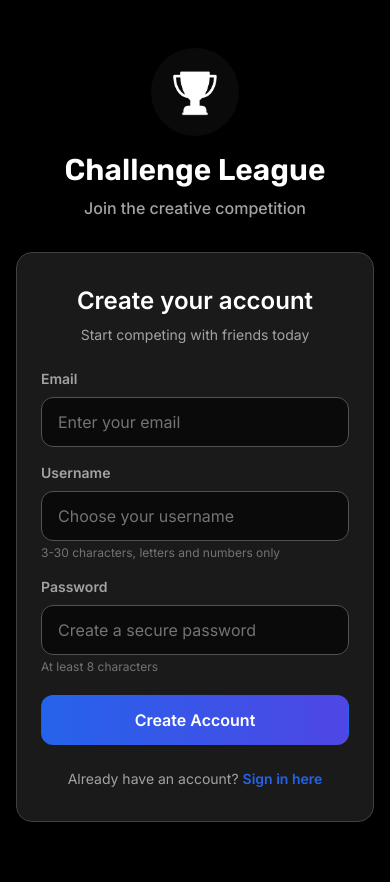
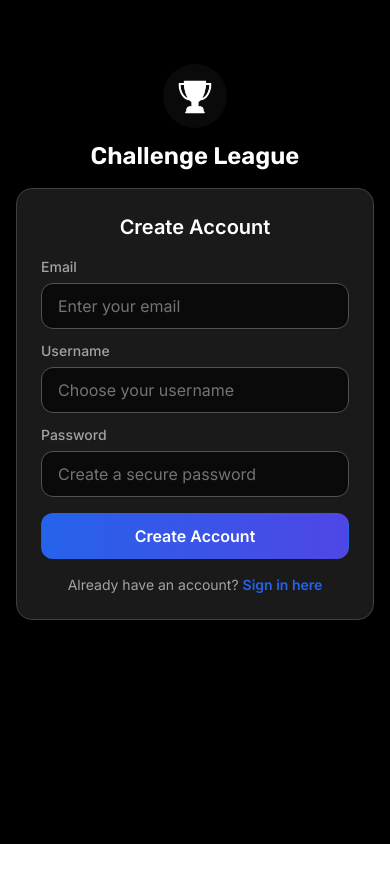
Before and after one commit to emriedel/challenge-league, a Next.js app: page /auth/signup in a window 390 px wide. Shown: the top 882 px of the page. After the commit the page ends 844 px from the top, so only its background shows below. Built offline with nearby package versions, Linux system fonts and the light colour scheme; no server answers.

Commit message:
Design improvements to the sign up / sign in flows

```diff
--- a/src/app/auth/signup/page.tsx
+++ b/src/app/auth/signup/page.tsx
@@ -60,49 +60,43 @@ export default function SignUp() {
   };
 
   return (
-    <div className="min-h-screen bg-app-bg flex flex-col justify-center py-12 px-4 sm:px-6 lg:px-8">
+    <div className="min-h-screen bg-app-bg flex flex-col px-4 pt-16 sm:py-12 sm:px-6 lg:px-8">
       <div className="sm:mx-auto sm:w-full sm:max-w-md">
         {/* Logo and Brand */}
-        <div className="flex flex-col items-center mb-8">
-          <div className="bg-app-surface-dark rounded-full p-3 shadow-lg mb-4">
+        <div className="flex flex-col items-center mb-4 sm:mb-8">
+          <div className="bg-app-surface-dark rounded-full p-2 sm:p-3 shadow-lg mb-3 sm:mb-4">
             <Image
               src="/challenge-league-logo.png"
               alt="Challenge League"
-              width={64}
-              height={64}
-              className="rounded-full"
+              width={48}
+              height={48}
+              className="rounded-full sm:w-16 sm:h-16"
               priority
             />
           </div>
-          <h1 className={`${rubik.className} text-3xl font-semibold text-app-text text-center`}>
+          <h1 className={`${rubik.className} text-2xl sm:text-3xl font-semibold text-app-text text-center`}>
             Challenge League
           </h1>
-          <p className="mt-2 text-center text-app-text-secondary font-medium">
-            Join the creative competition
-          </p>
         </div>
 
         {/* Sign Up Card */}
-        <div className="bg-app-surface py-8 px-6 shadow-xl rounded-2xl border border-app-border">
-          <div className="mb-6">
-            <h2 className="text-2xl font-semibold text-app-text text-center mb-2">
-              Create your account
+        <div className="bg-app-surface py-6 sm:py-8 px-6 shadow-xl rounded-2xl border border-app-border">
+          <div className="mb-4 sm:mb-6">
+            <h2 className="text-xl sm:text-2xl font-semibold text-app-text text-center">
+              Create Account
             </h2>
-            <p className="text-center text-app-text-secondary text-sm">
-              Start competing with friends today
-            </p>
           </div>
 
-          <form className="space-y-5" onSubmit={handleSubmit}>
+          <form className="space-y-4 sm:space-y-5" onSubmit={handleSubmit}>
             {error && (
               <div className="bg-app-error-bg border border-app-error text-app-error px-4 py-3 rounded-lg text-sm">
                 {error}
               </div>
             )}
 
-            <div className="space-y-4">
+            <div className="space-y-3 sm:space-y-4">
               <div>
-                <label htmlFor="email" className="block text-sm font-semibold text-app-text-secondary mb-2">
+                <label htmlFor="email" className="block text-sm font-medium text-app-text-secondary mb-1.5">
                   Email
                 </label>
                 <input
@@ -111,7 +105,7 @@ export default function SignUp() {
                   type="email"
                   autoComplete="email"
                   required
-                  className="appearance-none block w-full px-4 py-3 border border-app-border-light bg-app-surface-dark text-app-text rounded-xl shadow-sm placeholder-app-text-muted focus:outline-none focus:ring-2 focus:ring-blue-500 focus:border-transparent transition-all duration-200"
+                  className="appearance-none block w-full px-4 py-2.5 sm:py-3 border border-app-border-light bg-app-surface-dark text-app-text rounded-xl shadow-sm placeholder-app-text-muted focus:outline-none focus:ring-2 focus:ring-blue-500 focus:border-transparent transition-all duration-200"
                   placeholder="Enter your email"
                   value={email}
                   onChange={(e) => setEmail(e.target.value)}
@@ -119,7 +113,7 @@ export default function SignUp() {
               </div>
 
               <div>
-                <label htmlFor="username" className="block text-sm font-semibold text-app-text-secondary mb-2">
+                <label htmlFor="username" className="block text-sm font-medium text-app-text-secondary mb-1.5">
                   Username
                 </label>
                 <input
@@ -128,18 +122,15 @@ export default function SignUp() {
                   type="text"
                   autoComplete="username"
                   required
-                  className="appearance-none block w-full px-4 py-3 border border-app-border-light bg-app-surface-dark text-app-text rounded-xl shadow-sm placeholder-app-text-muted focus:outline-none focus:ring-2 focus:ring-blue-500 focus:border-transparent transition-all duration-200"
+                  className="appearance-none block w-full px-4 py-2.5 sm:py-3 border border-app-border-light bg-app-surface-dark text-app-text rounded-xl shadow-sm placeholder-app-text-muted focus:outline-none focus:ring-2 focus:ring-blue-500 focus:border-transparent transition-all duration-200"
                   placeholder="Choose your username"
                   value={username}
                   onChange={(e) => setUsername(e.target.value)}
                 />
-                <p className="mt-1 text-xs text-app-text-muted">
-                  3-30 characters, letters and numbers only
-                </p>
               </div>
 
               <div>
-                <label htmlFor="password" className="block text-sm font-semibold text-app-text-secondary mb-2">
+                <label htmlFor="password" className="block text-sm font-medium text-app-text-secondary mb-1.5">
                   Password
                 </label>
                 <input
@@ -148,21 +139,18 @@ export default function SignUp() {
                   type="password"
                   autoComplete="new-password"
                   required
-                  className="appearance-none block w-full px-4 py-3 border border-app-border-light bg-app-surface-dark text-app-text rounded-xl shadow-sm placeholder-app-text-muted focus:outline-none focus:ring-2 focus:ring-blue-500 focus:border-transparent transition-all duration-200"
+                  className="appearance-none block w-full px-4 py-2.5 sm:py-3 border border-app-border-light bg-app-surface-dark text-app-text rounded-xl shadow-sm placeholder-app-text-muted focus:outline-none focus:ring-2 focus:ring-blue-500 focus:border-transparent transition-all duration-200"
                   placeholder="Create a secure password"
                   value={password}
                   onChange={(e) => setPassword(e.target.value)}
                 />
-                <p className="mt-1 text-xs text-app-text-muted">
-                  At least 8 characters
-                </p>
               </div>
             </div>
 
             <button
               type="submit"
               disabled={isLoading}
-              className="w-full flex justify-center py-3 px-4 border border-transparent rounded-xl shadow-sm text-white bg-gradient-to-r from-blue-600 to-indigo-600 hover:from-blue-700 hover:to-indigo-700 focus:outline-none focus:ring-2 focus:ring-offset-2 focus:ring-blue-500 disabled:opacity-50 disabled:cursor-not-allowed transition-all duration-200 font-semibold"
+              className="w-full flex justify-center py-2.5 sm:py-3 px-4 border border-transparent rounded-xl shadow-sm text-white bg-gradient-to-r from-blue-600 to-indigo-600 hover:from-blue-700 hover:to-indigo-700 focus:outline-none focus:ring-2 focus:ring-offset-2 focus:ring-blue-500 disabled:opacity-50 disabled:cursor-not-allowed transition-all duration-200 font-semibold"
             >
               {isLoading ? (
                 <div className="flex items-center">
@@ -179,7 +167,7 @@ export default function SignUp() {
           </form>
 
           {/* Sign In Link */}
-          <div className="mt-6 text-center">
+          <div className="mt-4 sm:mt-6 text-center">
             <p className="text-app-text-secondary text-sm">
               Already have an account?{' '}
               <Link
--- a/src/app/layout.tsx
+++ b/src/app/layout.tsx
@@ -6,6 +6,7 @@ import Navigation from '@/components/Navigation';
 import BottomNavigation from '@/components/BottomNavigation';
 import ErrorBoundary from '@/components/ErrorBoundary';
 import PWAInstallPrompt from '@/components/PWAInstallPrompt';
+import LayoutContent from '@/components/LayoutContent';
 import { inter } from '@/lib/fonts';
 
 export const metadata: Metadata = {
@@ -63,16 +64,9 @@ export default function RootLayout({
         <ErrorBoundary>
           <QueryProvider>
             <SessionProvider>
-              <div className="min-h-screen bg-app-bg">
-                <Navigation />
-                <main className="pb-20 md:pb-0">
-                  <ErrorBoundary>
-                    {children}
-                  </ErrorBoundary>
-                </main>
-                <BottomNavigation />
-                <PWAInstallPrompt />
-              </div>
+              <LayoutContent>
+                {children}
+              </LayoutContent>
             </SessionProvider>
           </QueryProvider>
         </ErrorBoundary>
--- a/src/app/profile/setup/page.tsx
+++ b/src/app/profile/setup/page.tsx
@@ -3,7 +3,9 @@
 import { useSession } from 'next-auth/react';
 import { useRouter } from 'next/navigation';
 import { useEffect } from 'react';
+import Image from 'next/image';
 import ProfilePhotoSetup from '@/components/ProfilePhotoSetup';
+import { rubik } from '@/lib/fonts';
 
 export default function ProfileSetupPage() {
   const { data: session, status } = useSession();
@@ -30,7 +32,7 @@ export default function ProfileSetupPage() {
 
   if (status === 'loading') {
     return (
-      <div className="min-h-screen flex items-center justify-center">
+      <div className="min-h-screen bg-app-bg flex items-center justify-center">
         <div className="animate-spin rounded-full h-12 w-12 border-b-2 border-blue-500"></div>
       </div>
     );
@@ -41,8 +43,25 @@ export default function ProfileSetupPage() {
   }
 
   return (
-    <div className="min-h-screen bg-gray-50 flex items-center justify-center py-12 px-4 sm:px-6 lg:px-8">
-      <div className="w-full max-w-md">
+    <div className="min-h-screen bg-app-bg flex flex-col px-4 pt-16 sm:py-12 sm:px-6 lg:px-8">
+      <div className="sm:mx-auto sm:w-full sm:max-w-md">
+        {/* Logo and Brand */}
+        <div className="flex flex-col items-center mb-4 sm:mb-8">
+          <div className="bg-app-surface-dark rounded-full p-2 sm:p-3 shadow-lg mb-3 sm:mb-4">
+            <Image
+              src="/challenge-league-logo.png"
+              alt="Challenge League"
+              width={48}
+              height={48}
+              className="rounded-full sm:w-16 sm:h-16"
+              priority
+            />
+          </div>
+          <h1 className={`${rubik.className} text-2xl sm:text-3xl font-semibold text-app-text text-center`}>
+            Challenge League
+          </h1>
+        </div>
+
         <ProfilePhotoSetup
           username={session.user.username || session.user.email || 'User'}
           onComplete={handleComplete}
--- /dev/null
+++ b/src/components/LayoutContent.tsx
@@ -0,0 +1,29 @@
+'use client';
+
+import { usePathname } from 'next/navigation';
+import Navigation from '@/components/Navigation';
+import BottomNavigation from '@/components/BottomNavigation';
+import ErrorBoundary from '@/components/ErrorBoundary';
+import PWAInstallPrompt from '@/components/PWAInstallPrompt';
+
+interface LayoutContentProps {
+  children: React.ReactNode;
+}
+
+export default function LayoutContent({ children }: LayoutContentProps) {
+  const pathname = usePathname();
+  const isAuthFlow = pathname?.startsWith('/auth/') || pathname?.startsWith('/profile/setup');
+
+  return (
+    <div className="min-h-screen bg-app-bg">
+      {!isAuthFlow && <Navigation />}
+      <main className={isAuthFlow ? '' : 'pb-20 md:pb-0'}>
+        <ErrorBoundary>
+          {children}
+        </ErrorBoundary>
+      </main>
+      {!isAuthFlow && <BottomNavigation />}
+      <PWAInstallPrompt />
+    </div>
+  );
+}
```
Also changed, not shown: src/app/auth/signin/page.tsx (+19 -30 lines), src/components/ProfilePhotoSetup.tsx (+13 -16 lines).
